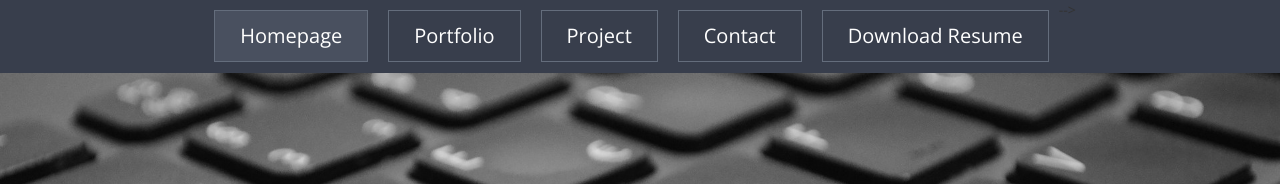
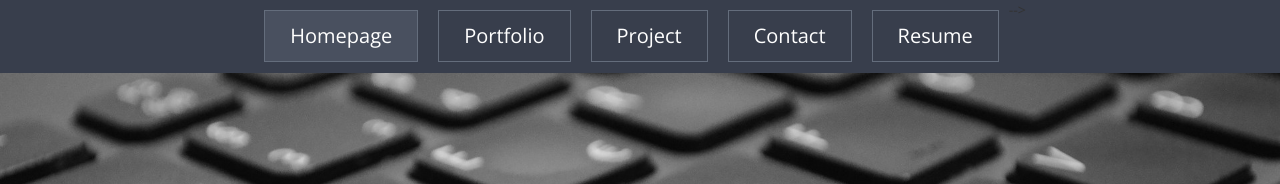
Before and after one commit to JosTuyen/Projects, a plain HTML site: page index.html in a window 1280 px wide. Shown: the top 184 px of the page. Drawn offline with nearby package versions, Linux system fonts and the light colour scheme; a script that the page names is missing; files whose address does not match are found by name.

Commit message:
Add Resume Test2

```diff
--- a/index.html
+++ b/index.html
@@ -25,7 +25,7 @@
 					<li><a href="#section2">Portfolio</a></li>
 					<li><a href="#section3">Project</a></li>
 					<li><a href="#section4">Contact</a></li>
-					<li><a href="https://drive.google.com/file/d/1dSSu0cnO-8O2sPwbzsElnTQCyFDWY5rM/view?usp=sharing" class="external" target="_blank">Download Resume</a></li>-->
+					<li><a href="https://drive.google.com/file/d/1dSSu0cnO-8O2sPwbzsElnTQCyFDWY5rM/view?usp=sharing" class="external" target="_blank">Resume</a></li>-->
 				</ul>
 			</div>
 		</div>
```
